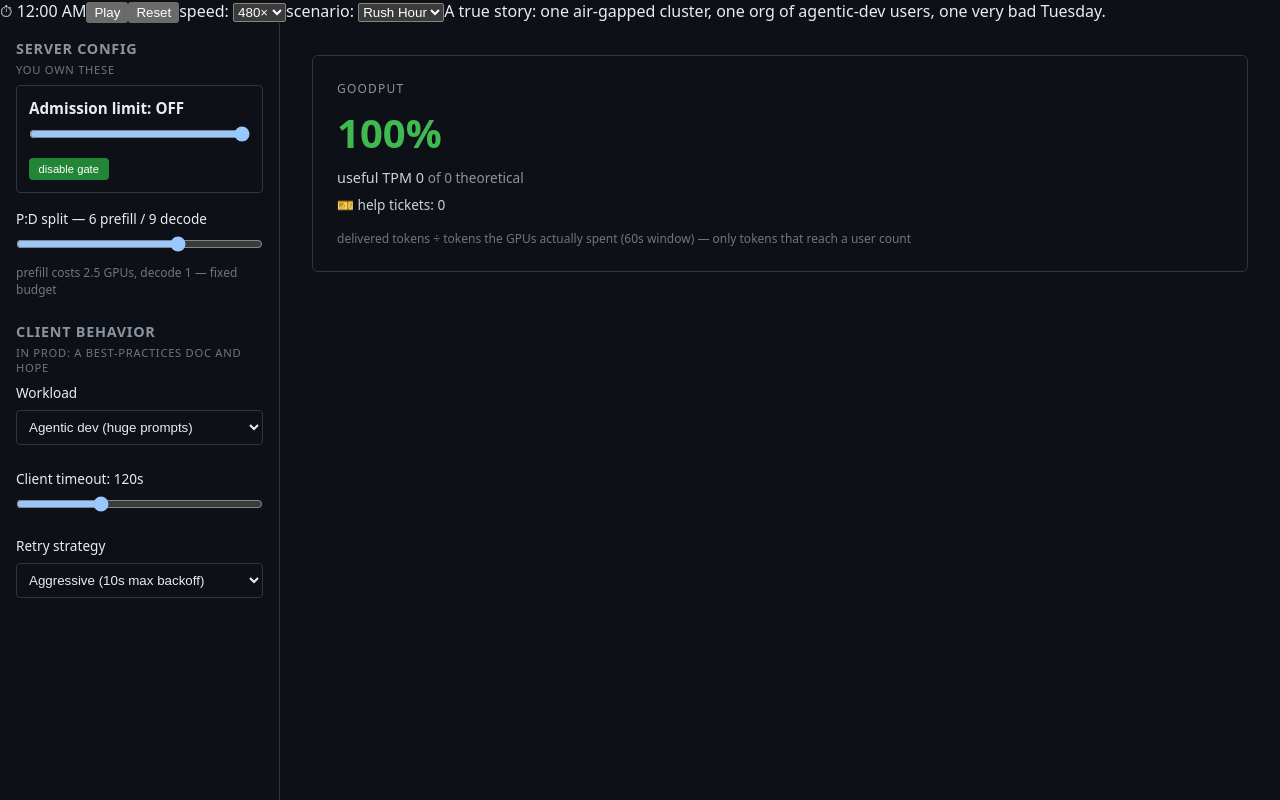
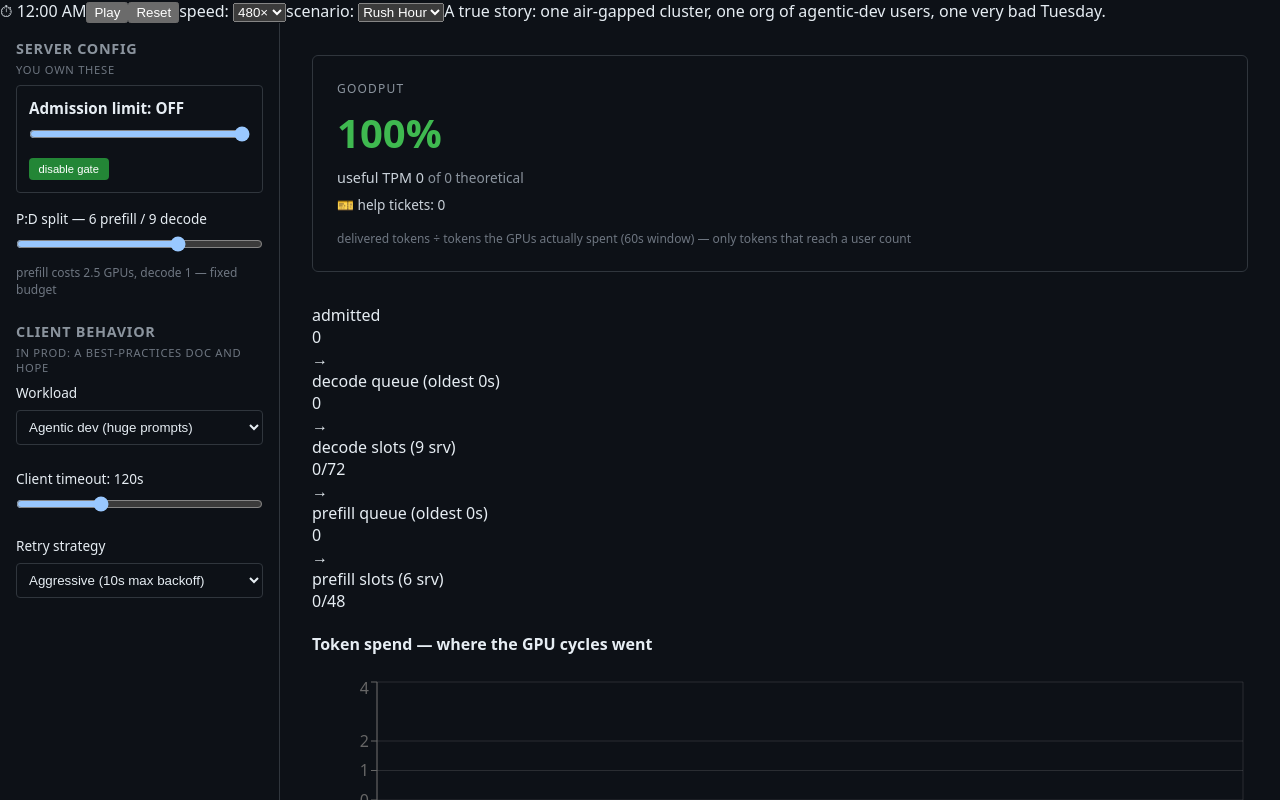
Before and after one commit to ragnarotech/bad_token_output, a React (Vite) app: page / in a window 1280 px wide. Built offline with nearby package versions, Linux system fonts and the light colour scheme.

Commit message:
feat(ui): pipeline occupancy strip and chart panel with ghost overlay

```diff
--- a/src/App.tsx
+++ b/src/App.tsx
@@ -1,7 +1,10 @@
 import { DialsRail } from './ui/components/DialsRail';
 import { GoodputHeadline } from './ui/components/GoodputHeadline';
 import { HeaderBar } from './ui/components/HeaderBar';
+import { PipelineStrip } from './ui/components/PipelineStrip';
+import { ChartsPanel } from './ui/components/ChartsPanel';
 import { rollingGoodputPct, useSimulation } from './ui/useSimulation';
+import { bucketize } from './ui/chartData';
 
 export default function App() {
   const api = useSimulation();
@@ -28,6 +31,14 @@ export default function App() {
     const lastMetric = api.sim.history[api.sim.history.length - 1];
     theoreticalTpm = lastMetric.theoreticalMaxTok * 240;
   }
+
+  // Compute chart data points
+  const points = bucketize(api.sim.history, api.scenario.id === 'rush-hour' ? 120 : 5, 400);
+
+  // Compute theoreticalTokPerSec: last theoreticalMaxTok × 4, or 0 on empty history
+  const theoreticalTokPerSec = api.sim.history.length > 0
+    ? api.sim.history[api.sim.history.length - 1].theoreticalMaxTok * 4
+    : 0;
 
   return (
     <div className="console">
@@ -56,6 +67,8 @@ export default function App() {
             theoreticalTpm={theoreticalTpm}
             helpTickets={api.sim.totalGiveUps}
           />
+          <PipelineStrip snap={api.sim.snapshot()} queueTimeoutSec={api.sim.constants.queueTimeoutSec} />
+          <ChartsPanel points={points} ghost={api.ghost} theoreticalTokPerSec={theoreticalTokPerSec} />
         </main>
       </div>
     </div>
--- /dev/null
+++ b/src/ui/chartData.ts
@@ -0,0 +1,47 @@
+import { percentile } from '../engine/stats';
+import type { TickMetrics } from '../engine/types';
+
+export interface ChartPoint {
+  t: number;
+  liveTokPerSec: number; ghostTokPerSec: number; idleTokPerSec: number;
+  goodputPct: number; deliveredTokPerSec: number; activeUsers: number;
+  ttftP50: number; ttftP90: number;
+  shallow529: number; deep529: number; abandons: number; retries: number; giveUps: number;
+  decodeQueueDepth: number; prefillQueueDepth: number;
+}
+
+export function bucketize(
+  history: TickMetrics[], bucketSec: number, maxBuckets: number,
+): ChartPoint[] {
+  const out: ChartPoint[] = [];
+  const perBucket = Math.max(1, Math.round(bucketSec / 0.25));
+  const start = Math.max(0, history.length - perBucket * maxBuckets);
+  for (let i = start; i + perBucket <= history.length; i += perBucket) {
+    let live = 0, ghost = 0, max = 0, delivered = 0, shallow = 0, deepDq = 0, deepPq = 0,
+      abandons = 0, retries = 0, giveUps = 0;
+    const ttft: number[] = [];
+    for (let j = i; j < i + perBucket; j++) {
+      const m = history[j];
+      live += m.computedLiveTok; ghost += m.computedGhostTok; max += m.theoreticalMaxTok;
+      delivered += m.deliveredTok; shallow += m.rejectedAdmission;
+      deepDq += m.deadDecodeQueue; deepPq += m.deadPrefillQueue;
+      abandons += m.clientAbandons; retries += m.retriesScheduled; giveUps += m.giveUps;
+      ttft.push(...m.ttftSamples);
+    }
+    const last = history[i + perBucket - 1];
+    const computed = live + ghost;
+    out.push({
+      t: last.t,
+      liveTokPerSec: live / bucketSec,
+      ghostTokPerSec: ghost / bucketSec,
+      idleTokPerSec: Math.max(0, (max - live - ghost) / bucketSec),
+      goodputPct: computed === 0 ? 100 : Math.min(100, (100 * delivered) / computed),
+      deliveredTokPerSec: delivered / bucketSec,
+      activeUsers: last.activeUsers,
+      ttftP50: percentile(ttft, 50), ttftP90: percentile(ttft, 90),
+      shallow529: shallow, deep529: deepDq + deepPq, abandons, retries, giveUps,
+      decodeQueueDepth: last.decodeQueueDepth, prefillQueueDepth: last.prefillQueueDepth,
+    });
+  }
+  return out;
+}
--- /dev/null
+++ b/src/ui/components/ChartsPanel.tsx
@@ -0,0 +1,72 @@
+import {
+  Area, AreaChart, Bar, BarChart, CartesianGrid, Legend, Line, LineChart,
+  ResponsiveContainer, Tooltip, XAxis, YAxis,
+} from 'recharts';
+import type { GhostPoint } from '../useSimulation';
+import type { ChartPoint } from '../chartData';
+
+interface Props { points: ChartPoint[]; ghost: GhostPoint[] | null; theoreticalTokPerSec: number }
+
+const fmtT = (t: number) => `${(t / 3600).toFixed(1)}h`;
+
+export function ChartsPanel({ points, ghost }: Props) {
+  const merged = points.map((p) => ({
+    ...p,
+    ghostGoodputPct: ghost
+      ? ghost.reduce<number | null>((best, g) =>
+          Math.abs(g.t - p.t) < 120 ? g.goodputPct : best, null)
+      : null,
+  }));
+  return (
+    <div className="charts">
+      <div className="chart-box">
+        <h4>Token spend — where the GPU cycles went</h4>
+        <ResponsiveContainer width="100%" height={180}>
+          <AreaChart data={merged}>
+            <CartesianGrid strokeOpacity={0.15} />
+            <XAxis dataKey="t" tickFormatter={fmtT} /><YAxis /><Tooltip /><Legend />
+            <Area stackId="1" dataKey="liveTokPerSec" name="for live clients" fill="#3fb950" stroke="#3fb950" />
+            <Area stackId="1" dataKey="ghostTokPerSec" name="for ghosts (waste)" fill="#f85149" stroke="#f85149" />
+            <Area stackId="1" dataKey="idleTokPerSec" name="idle capacity" fill="#484f58" stroke="#484f58" />
+          </AreaChart>
+        </ResponsiveContainer>
+      </div>
+      <div className="chart-box">
+        <h4>Goodput % (dashed = previous run)</h4>
+        <ResponsiveContainer width="100%" height={140}>
+          <LineChart data={merged}>
+            <CartesianGrid strokeOpacity={0.15} />
+            <XAxis dataKey="t" tickFormatter={fmtT} /><YAxis domain={[0, 100]} /><Tooltip />
+            <Line dataKey="goodputPct" name="goodput %" dot={false} stroke="#3fb950" />
+            <Line dataKey="ghostGoodputPct" name="previous run" dot={false} stroke="#8b949e" strokeDasharray="5 4" connectNulls />
+          </LineChart>
+        </ResponsiveContainer>
+      </div>
+      <div className="chart-row">
+        <div className="chart-box half">
+          <h4>Failures by depth (per interval)</h4>
+          <ResponsiveContainer width="100%" height={140}>
+            <BarChart data={merged}>
+              <XAxis dataKey="t" tickFormatter={fmtT} /><YAxis /><Tooltip /><Legend />
+              <Bar stackId="f" dataKey="shallow529" name="529 at gate (cheap)" fill="#58a6ff" />
+              <Bar stackId="f" dataKey="deep529" name="deep 529 (waste)" fill="#f85149" />
+              <Bar stackId="f" dataKey="abandons" name="client abandoned (timeout)" fill="#d29922" />
+              <Bar stackId="f" dataKey="giveUps" name="gave up (10 retries)" fill="#8b949e" />
+            </BarChart>
+          </ResponsiveContainer>
+        </div>
+        <div className="chart-box half">
+          <h4>TTFT p50/p90 (s) & active users</h4>
+          <ResponsiveContainer width="100%" height={140}>
+            <LineChart data={merged}>
+              <XAxis dataKey="t" tickFormatter={fmtT} /><YAxis /><Tooltip /><Legend />
+              <Line dataKey="ttftP50" name="TTFT p50" dot={false} stroke="#58a6ff" />
+              <Line dataKey="ttftP90" name="TTFT p90" dot={false} stroke="#d29922" />
+              <Line dataKey="activeUsers" name="users" dot={false} stroke="#8b949e" />
+            </LineChart>
+          </ResponsiveContainer>
+        </div>
+      </div>
+    </div>
+  );
+}
--- /dev/null
+++ b/src/ui/components/PipelineStrip.tsx
@@ -0,0 +1,39 @@
+import type { PipelineSnapshot } from '../../engine/types';
+
+function ageTone(oldestSec: number, timeoutSec: number): string {
+  const f = oldestSec / timeoutSec;
+  return f > 0.8 ? 'bad' : f > 0.5 ? 'warn' : 'good';
+}
+
+function Bar({ label, value, cap, tone }: { label: string; value: number; cap: number; tone: string }) {
+  const pct = cap > 0 ? Math.min(100, (100 * value) / cap) : 0;
+  return (
+    <div className={`stage ${tone}`}>
+      <span className="stage-label">{label}</span>
+      <div className="bar"><div className="fill" style={{ width: `${pct}%` }} /></div>
+      <span className="stage-num">{value}{cap > 0 && cap < 100_000 ? `/${cap}` : ''}</span>
+    </div>
+  );
+}
+
+export function PipelineStrip({ snap, queueTimeoutSec }: { snap: PipelineSnapshot; queueTimeoutSec: number }) {
+  return (
+    <div className="pipeline-strip">
+      <Bar label="admitted" value={snap.admittedCount} cap={snap.admissionLimit} tone="good" />
+      <span className="arrow">→</span>
+      <Bar label={`decode queue (oldest ${snap.oldestDecodeWaitSec.toFixed(0)}s)`}
+        value={snap.decodeQueueDepth} cap={0}
+        tone={ageTone(snap.oldestDecodeWaitSec, queueTimeoutSec)} />
+      <span className="arrow">→</span>
+      <Bar label={`decode slots (${snap.decodeServers} srv)`} value={snap.decodeSlotsHeld}
+        cap={snap.decodeSlotsTotal} tone="good" />
+      <span className="arrow">→</span>
+      <Bar label={`prefill queue (oldest ${snap.oldestPrefillWaitSec.toFixed(0)}s)`}
+        value={snap.prefillQueueDepth} cap={0}
+        tone={ageTone(snap.oldestPrefillWaitSec, queueTimeoutSec)} />
+      <span className="arrow">→</span>
+      <Bar label={`prefill slots (${snap.prefillServers} srv)`} value={snap.prefillSlotsBusy}
+        cap={snap.prefillSlotsTotal} tone="good" />
+    </div>
+  );
+}
```
Also changed, not shown: 2 other files (tests, documents, lock files or other folders).
